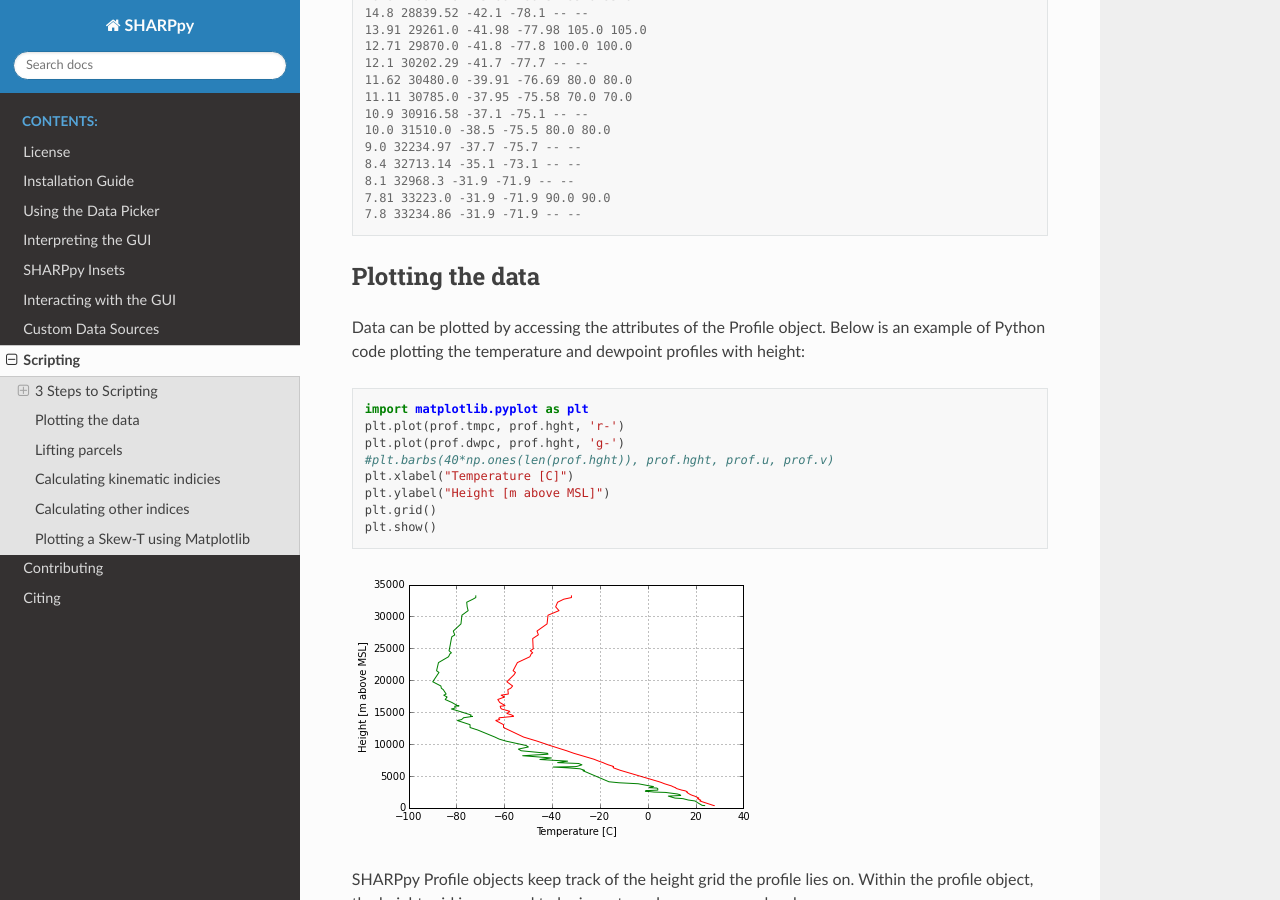
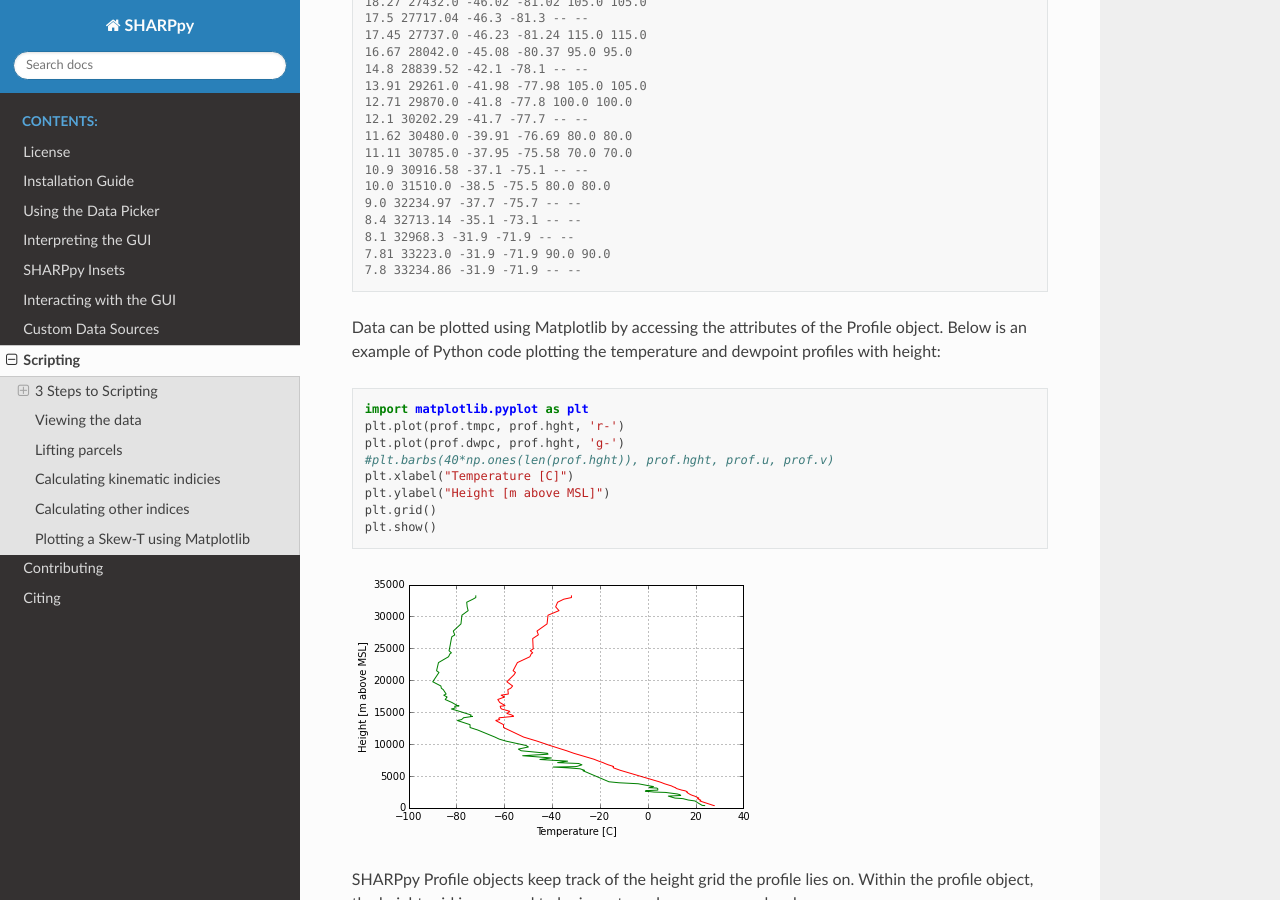
Before and after one commit to sharppy/SHARPpy, a Sphinx documentation site: the page built from docs/source/scripting.rst, in a window 1280 px wide and 900 px high, scrolled down 5649 px. Built offline with Sphinx 7.4.7 and the Read the Docs theme 2.0.0, drawn with Linux system fonts in a browser that asks for light colours; pages that are not in the unit, such as notebooks, are missing from menus.

Commit message:
Updated scripting section of docs

```diff
--- a/docs/source/scripting.rst
+++ b/docs/source/scripting.rst
@@ -153,6 +153,9 @@
 the one found here:
 
 https://github.com/tsupinie/SoundingFilter
+
+Viewing the data
+^^^^^^^^^^^^^^^^^
 
 To view the data inside the profile object, we'll make a for loop to loop over all of the data within
 the Profile object and print the data out for each line. Missing values
@@ -319,10 +322,8 @@
     7.81 33223.0 -31.9 -71.9 90.0 90.0
     7.8 33234.86 -31.9 -71.9 -- --
 
-Plotting the data
-^^^^^^^^^^^^^^^^^
 
-Data can be plotted by accessing the attributes of the Profile object.  Below is an example of
+Data can be plotted using Matplotlib by accessing the attributes of the Profile object.  Below is an example of
 Python code plotting the temperature and dewpoint profiles with height:
 
 .. code:: python
```
